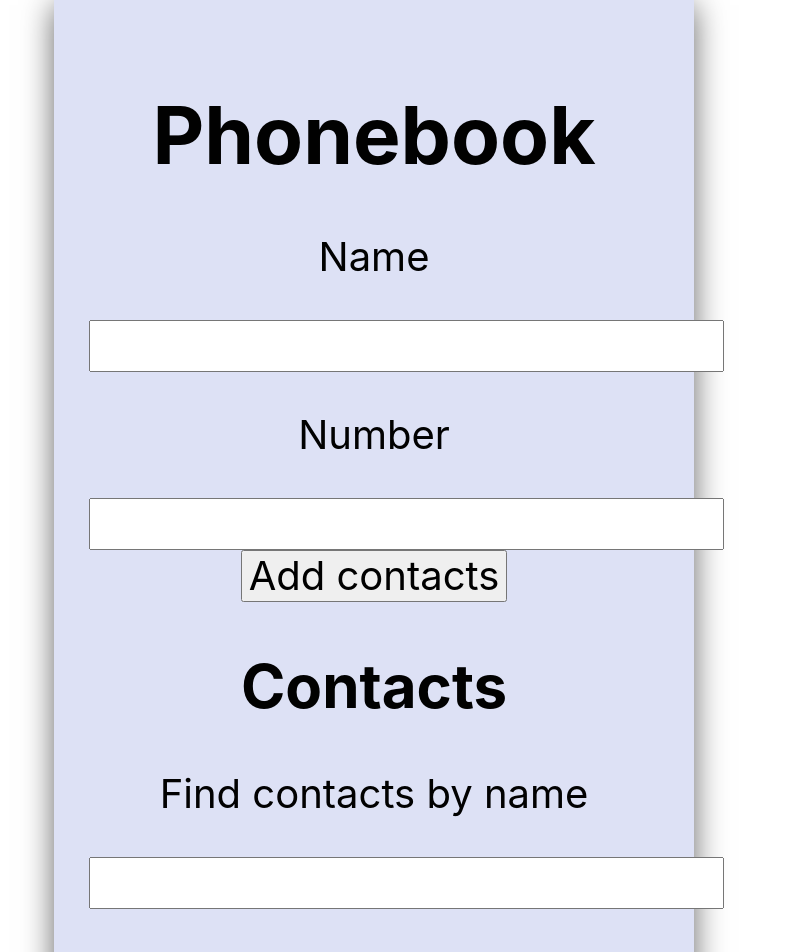
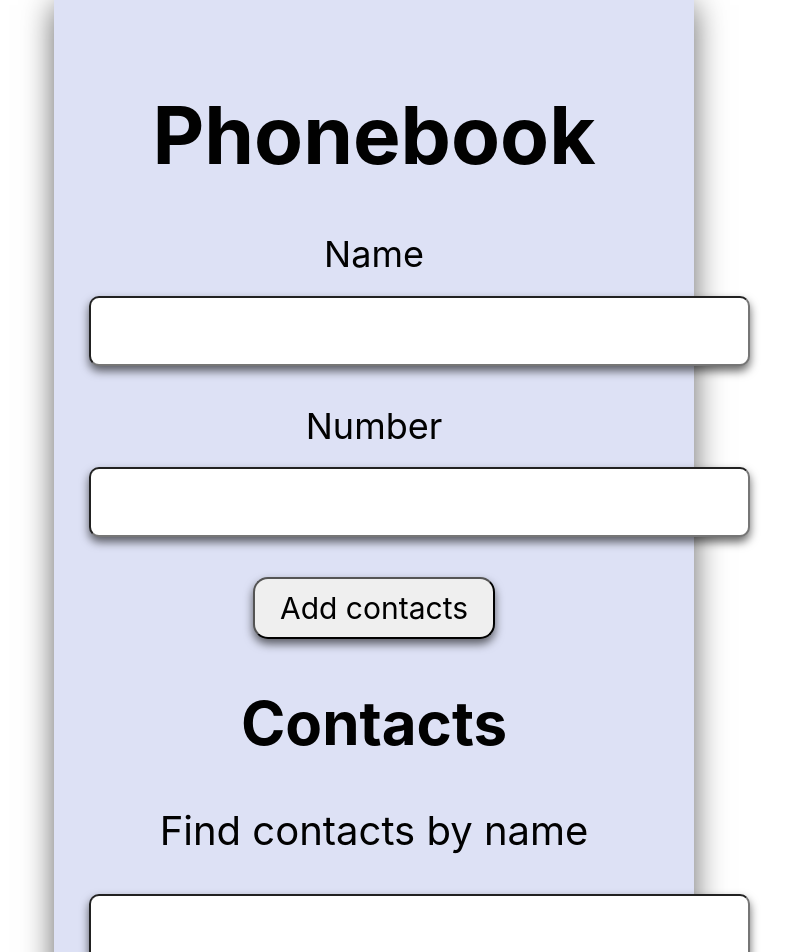
Before and after one commit to Maryna-Hemb/goit-react-hw-02-phonebook, a React (Create React App) app: page / in a window 1280 px wide. Shown: the top 952 px of the page, without its empty margins (266-1053 px from the left). Built offline with nearby package versions, Linux system fonts and the light colour scheme.

Commit message:
add styles

```diff
--- a/src/components/App.jsx
+++ b/src/components/App.jsx
@@ -13,15 +13,26 @@ export class App extends Component {
   };
 
   addContact = newContactValues => {
-    let isAdded = false;
+    //   let prevCont = this.state.contacts.map(el => el.name);
+    //   if (prevCont.includes(newContactValues.name)) {
+    //     alert(`${newContactValues.name} is already in contacts`);
+    //     return;
+    //   } else {
+    //     this.setState(prevState => ({
+    //       contacts: [...prevState.contacts, newContactValues],
+    //     }));
+    //   }
+    // };
+
+    let nameRepeat = false;
     this.state.contacts.forEach(name => {
       if (name.name.toLowerCase() === newContactValues.name.toLowerCase()) {
-        isAdded = true;
+        nameRepeat = true;
         return alert(`${newContactValues.name} is already in contacts`);
       }
     });
 
-    if (isAdded) {
+    if (nameRepeat) {
       return;
     }
 
@@ -37,7 +48,7 @@ export class App extends Component {
   };
 
   changeFilter = event => {
-    this.setState({ filter: event.target.value });
+    this.setState({ filter: event.target.value.trim() });
   };
 
   render() {
--- a/src/components/contactForm/ContactForm.jsx
+++ b/src/components/contactForm/ContactForm.jsx
@@ -1,6 +1,7 @@
 import PropTypes from 'prop-types';
-import { Formik, Field, Form } from 'formik';
+import { Formik, Form } from 'formik';
 import { nanoid } from 'nanoid';
+import { InputName, Button, Label, Input } from './ContactForm.styled';
 
 const initialValues = {
   name: '',
@@ -14,28 +15,28 @@ export const ContactForm = ({ onAddNewContact }) => {
   return (
     <Formik initialValues={initialValues} onSubmit={hendleSubmit}>
       <Form>
-        <label>
-          <p>Name</p>
-          <Field
+        <Label>
+          <InputName>Name</InputName>
+          <Input
             type="text"
             name="name"
             pattern="^[a-zA-Zа-яА-Я]+(([' -][a-zA-Zа-яА-Я ])?[a-zA-Zа-яА-Я]*)*$"
             title="Name may contain only letters, apostrophe, dash and spaces. For example Adrian, Jacob Mercer, Charles de Batz de Castelmore d'Artagnan"
             required
           />
-        </label>
-        <br />
-        <label>
-          <p> Number</p>
-          <Field
+        </Label>
+
+        <Label>
+          <InputName> Number</InputName>
+          <Input
             type="tel"
             name="number"
             pattern="\+?\d{1,4}?[-.\s]?\(?\d{1,3}?\)?[-.\s]?\d{1,4}[-.\s]?\d{1,4}[-.\s]?\d{1,9}"
             title="Phone number must be digits and can contain spaces, dashes, parentheses and can start with +"
             required
           />
-        </label>
-        <button type="submit">Add contacts</button>
+        </Label>
+        <Button type="submit">Add contacts</Button>
       </Form>
     </Formik>
   );
--- /dev/null
+++ b/src/components/contactForm/ContactForm.styled.jsx
@@ -0,0 +1,37 @@
+import styled from 'styled-components';
+import { Field } from 'formik';
+
+const Input = styled(Field)`
+  border-radius: 10px;
+  box-shadow: rgba(0, 0, 0, 0.6) 0px 5px 10px;
+  padding: 10px 15px;
+`;
+
+const Label = styled.label`
+  display: block;
+  margin-bottom: 40px;
+`;
+
+const InputName = styled.p`
+  font-size: 36px;
+  margin: 0 0 20px;
+`;
+
+const Button = styled.button`
+  display: block;
+  padding: 12px 25px;
+  margin-right: auto;
+  margin-left: auto;
+  font-size: 30px;
+  border-radius: 15px;
+  box-shadow: rgba(0, 0, 0, 0.6) 0px 5px 10px;
+  &:hover,
+  &:focus {
+    background-color: #2641b5;
+    color: #fff;
+    box-shadow: rgba(0, 0, 0, 0.6) 0px 5px 10px;
+    scale: 1.1;
+  }
+`;
+
+export { InputName, Button, Label, Input };
--- a/src/components/contactList/ContactList.jsx
+++ b/src/components/contactList/ContactList.jsx
@@ -1,5 +1,6 @@
 import PropTypes from 'prop-types';
 import { ContactListItem } from 'components/contactListItem/ContactListItem';
+import { List, ListItem } from './ContactList.styled';
 
 export const ContactList = ({ contacts, onDeleteContact, namefilter }) => {
   const filtredPhonebook = contacts.filter(contact =>
@@ -7,18 +8,18 @@ export const ContactList = ({ contacts, onDeleteContact, namefilter }) => {
   );
   return (
     <div>
-      <ul>
+      <List>
         {filtredPhonebook.map(({ id, name, number }) => (
-          <li key={id}>
+          <ListItem key={id}>
             <ContactListItem
               id={id}
               name={name}
               number={number}
               onDeleteContact={onDeleteContact}
             />
-          </li>
+          </ListItem>
         ))}
-      </ul>
+      </List>
     </div>
   );
 };
--- /dev/null
+++ b/src/components/contactList/ContactList.styled.jsx
@@ -0,0 +1,15 @@
+import styled from 'styled-components';
+
+const List = styled.ul`
+  padding: 40px;
+`;
+
+const ListItem = styled.li`
+  display: flex;
+  justify-content: space-between;
+  align-items: center;
+  &:not(:last-child) {
+    margin-bottom: 30px;
+  }
+`;
+export { List, ListItem };
--- a/src/components/contactListItem/ContactListItem.jsx
+++ b/src/components/contactListItem/ContactListItem.jsx
@@ -1,15 +1,16 @@
 import PropTypes from 'prop-types';
+import { Span, Div, Button } from './ContactListItem.styled';
 
 export const ContactListItem = ({ id, name, number, onDeleteContact }) => {
   return (
     <>
-      <span>
-        {name}: {number}
-      </span>
+      <Div>
+        {name}:<Span>{number}</Span>
+      </Div>
 
-      <button type="button" onClick={() => onDeleteContact(id)}>
+      <Button type="button" onClick={() => onDeleteContact(id)}>
         Delete
-      </button>
+      </Button>
     </>
   );
 };
--- /dev/null
+++ b/src/components/contactListItem/ContactListItem.styled.jsx
@@ -0,0 +1,23 @@
+import styled from 'styled-components';
+
+const Div = styled.div`
+  font-size: 40px;
+  margin-right: 40px;
+`;
+const Span = styled.span`
+  margin-left: 25px;
+`;
+const Button = styled.button`
+  padding: 12px 25px;
+  font-size: 30px;
+  border-radius: 15px;
+  box-shadow: rgba(0, 0, 0, 0.6) 0px 5px 10px;
+  &:hover,
+  &:focus {
+    background-color: #2641b5;
+    color: #fff;
+    box-shadow: rgba(0, 0, 0, 0.6) 0px 5px 10px;
+    scale: 1.1;
+  }
+`;
+export { Span, Button, Div };
--- a/src/components/filter/Filter.jsx
+++ b/src/components/filter/Filter.jsx
@@ -1,10 +1,11 @@
 import PropTypes from 'prop-types';
+import { Input } from './Filter.styled';
 
 export const Filter = ({ filter, onFilterChange }) => {
   return (
     <label>
       <p>Find contacts by name</p>
-      <input value={filter} onChange={onFilterChange} type="text"></input>
+      <Input value={filter} onChange={onFilterChange} type="text"></Input>
     </label>
   );
 };
--- /dev/null
+++ b/src/components/filter/Filter.styled.jsx
@@ -0,0 +1,8 @@
+import styled from 'styled-components';
+
+const Input = styled.input`
+  border-radius: 10px;
+  box-shadow: rgba(0, 0, 0, 0.6) 0px 5px 10px;
+  padding: 10px 15px;
+`;
+export { Input };
```
